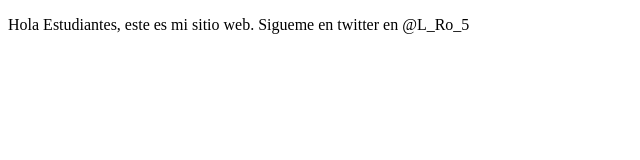
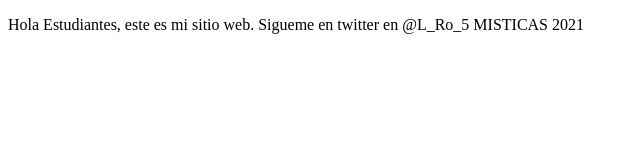
Before and after one commit to DashingRODV/proyectoDemoCursoPrework, a plain HTML site: page index.html in a window 1280 px wide. Shown: the whole page, without its empty margins (0-640 px from the left). Drawn offline with Linux system fonts and the light colour scheme.

```diff
--- a/index.html
+++ b/index.html
@@ -9,6 +9,9 @@
 </head>
 <body>
     <p>Hola Estudiantes, este es mi sitio web. Sigueme en twitter en @L_Ro_5
+
+        MISTICAS 2021
+
     </p>
 </body>
 </html>
```
